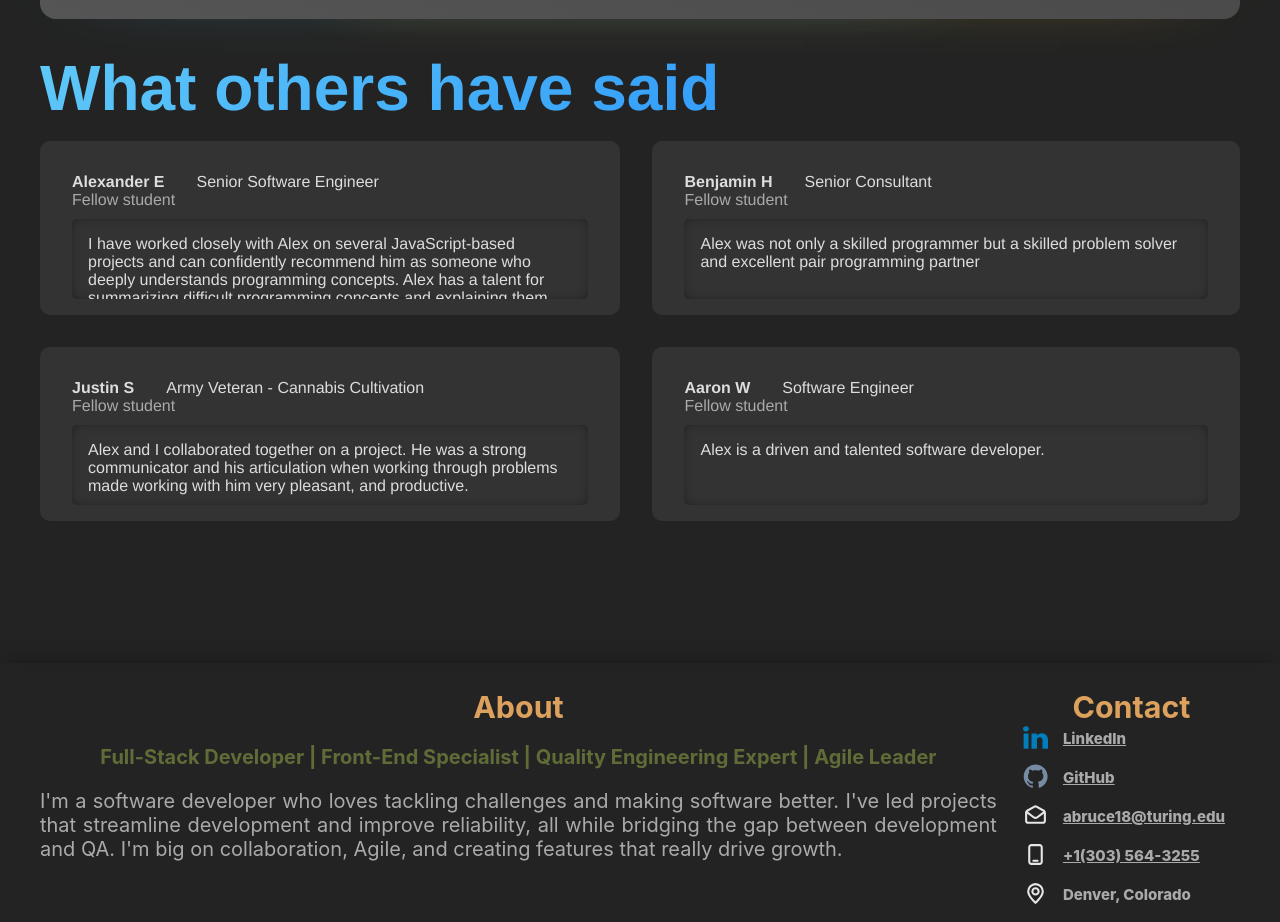
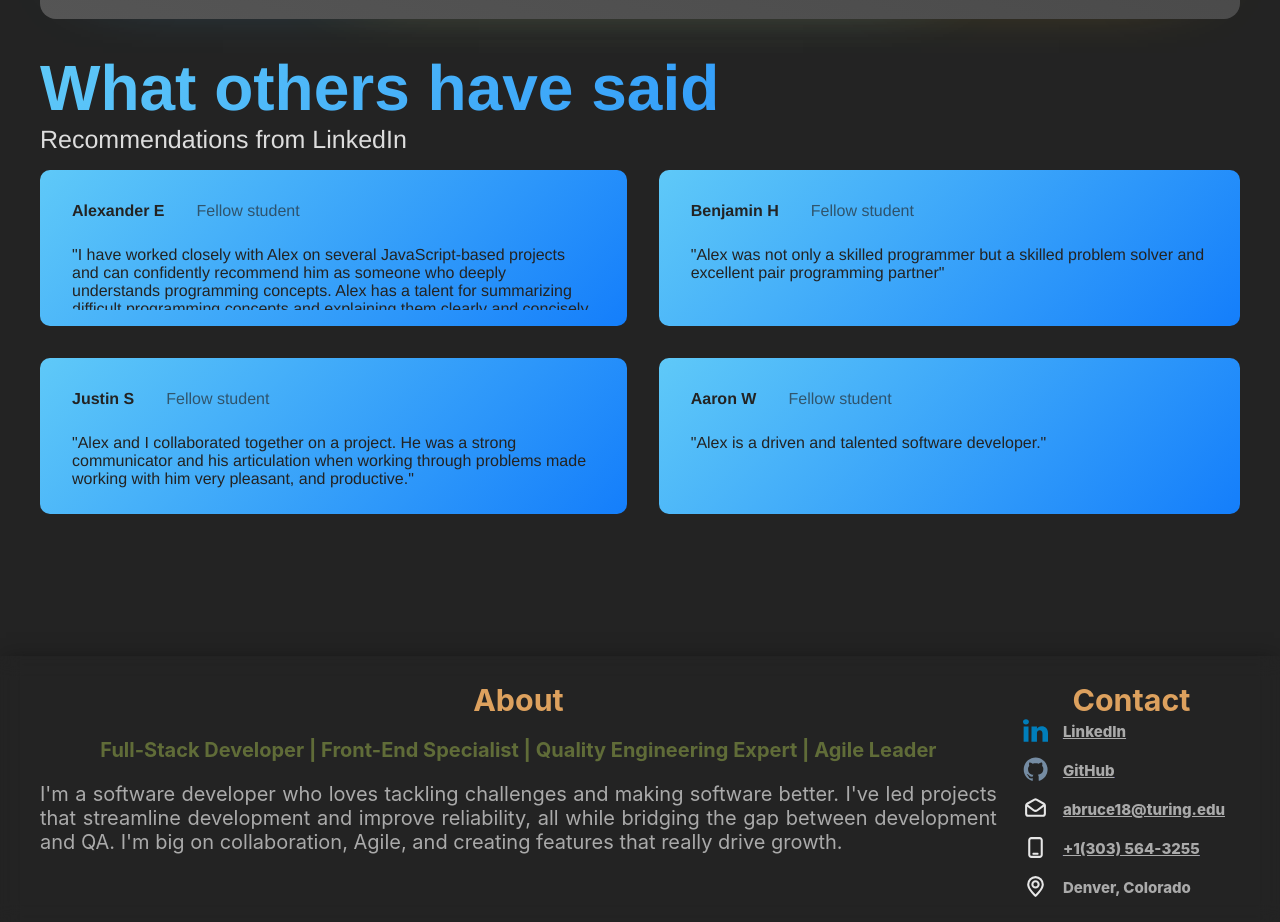
Before and after one commit to Alexbruce1/portfolio2024, a React (Create React App) app: page / in a window 1280 px wide. Shown: the part 2240-3162 px from the top of the page. Built offline with nearby package versions, Linux system fonts and the light colour scheme.

Commit message:
update some styles, mostly around recommendations section

```diff
--- a/src/Components/Home.css
+++ b/src/Components/Home.css
@@ -141,9 +141,15 @@
   gap: 2em;
 }
 
+.recommendations-sub-headline {
+  font-size: 25px;
+  color: var(--light-text);
+  text-align: left;
+}
+
 .recommendation-box {
-  background: var(--background-accent-color);
-  color: var(--light-text);
+  background: var(--blue-blue-background-gradient);
+  color: var(--high-contrast-text-over-blue-bg);
   padding: 2em;
   padding-bottom: 1em;
   box-sizing: border-box;
@@ -161,14 +167,13 @@
 }
 
 .rec-relationship {
-  color: var(--medium-text);
+  opacity: 65%;
 }
 
 .rec-comment {
   border-radius: 5px;
-  box-shadow: inset 0 0 15px -8px #000;
   margin-top: 10px;
-  padding: 1em;
+  padding: 1em 0;
   box-sizing: border-box;
   overflow: scroll;
   height: 5em;
@@ -269,6 +274,10 @@
   .tech-icon {
     height: unset;
   }
+
+  .recommendations-sub-headline {
+    text-align: center;
+  }
 }
 
 /* 1000px ------------------------------------------------------ */
@@ -282,8 +291,9 @@
   }
 
   .home-team-container {
-    background: var(--tldr-p-background-color-gradient);
+    background: var(--blue-blue-background-gradient);
     padding: 4em 10px;
+    color: var(--high-contrast-text-over-blue-bg);
   }
 
   .home-team-paragraph {
@@ -324,7 +334,6 @@
     background: unset;
     -webkit-background-clip: unset;
     -webkit-text-fill-color: unset;
-    color: var(--background-accent-color);
   }
 
   .main-paragraph {
@@ -339,11 +348,6 @@
     background: unset;
     -webkit-background-clip: unset;
     -webkit-text-fill-color: unset;
-    color: var(--background-accent-color);
-  }
-
-  .home-team-paragraph {
-    color: var(--background-accent-color-shifted);
   }
 
   .logo-group {
@@ -357,12 +361,26 @@
     height: 0;
     margin: 0;
   }
+
+  .recommendations {
+    padding: 0 1em;
+  }
 }
 
+/* 800px ------------------------------------------------------ */
 @media (max-width: 800px) {
   .recommendations {
     grid-template-columns: auto;
     gap: 1em;
     padding: 1em;
   }
+
+  .recommendations-sub-headline {
+    text-align: center;
+    padding: 0 1em;
+  }
+
+  .rec-comment {
+    height: unset;
+  }
 }
--- a/src/Components/Home.js
+++ b/src/Components/Home.js
@@ -178,15 +178,18 @@ function Home() {
         <div className='home-headline recommendations-headline'>
           What others have said
         </div>
+        <div className='recommendations-sub-headline'>
+          Recommendations from LinkedIn
+        </div>
         <div className='recommendations'>
           {recommendations.map((rec) => (
             <div className='recommendation-box'>
               <div className='rec-top-row'>
                 <div className='rec-name'>{rec.name}</div>
-                <div className='rec-role'>{rec.role}</div>
+                {/* <div className='rec-role'>{rec.role}</div> */}
+                <div className='rec-relationship'>{rec.relationship}</div>
               </div>
-              <div className='rec-relationship'>{rec.relationship}</div>
-              <div className='rec-comment'>{rec.comment}</div>
+              <div className='rec-comment'>"{rec.comment}"</div>
             </div>
           ))}
         </div>
--- a/src/index.css
+++ b/src/index.css
@@ -4,6 +4,8 @@
   --background-accent-color-shifted: #555;
   --tldr-p-background-color: #147efb;
   --tldr-p-background-color-gradient: linear-gradient(180deg, #4DB7F9 1%, #147efb 100%);
+  --blue-blue-background-gradient: linear-gradient(135deg, #5fc9f8, #147efb);
+  --high-contrast-text-over-blue-bg: #232323;
   --tan-text: #DDA15E;
   --green-text: #606C38;
   --accent-blue: #0077b6;
@@ -15,7 +17,6 @@
   --main-p-weight: 400;
   --main-p-size: 1.5em;
   --svg-filter: invert(90%);
-  --blue-blue-background-gradient: linear-gradient(135deg, #5fc9f8, #147efb);
   --header-height: 80px;
   --small-header-height: 50px;
   --bw-icon-filter: invert(90%);
@@ -30,15 +31,16 @@
   --background-accent-color: #bbb;
   --background-accent-color-shifted: #999;
   --tldr-p-background-color: #147efb;
+  --blue-blue-background-gradient: linear-gradient(135deg, #0033FE, #147efb);
+  --high-contrast-text-over-blue-bg: #eee;
   --tan-text: #DDA15E;
   --green-text: #606C38;
   --accent-blue: #0077b6;
   --big-shadow: -.5em 1em 2em #696969;
   --bigger-shadow: -.5em 1em 3em #666;
-  --shadow-to-the-right: 1px 0 20px -10px #111;
+  --shadow-to-the-right: 1px 0 20px -10px #000;
   --light-text: #232323;
   --svg-filter: invert(10%);
-  --blue-blue-background-gradient: linear-gradient(135deg, #0033FE, #147efb);
   --bw-icon-filter: invert(10%);
 
   --dm-slider-dot-top: 5px;
```
